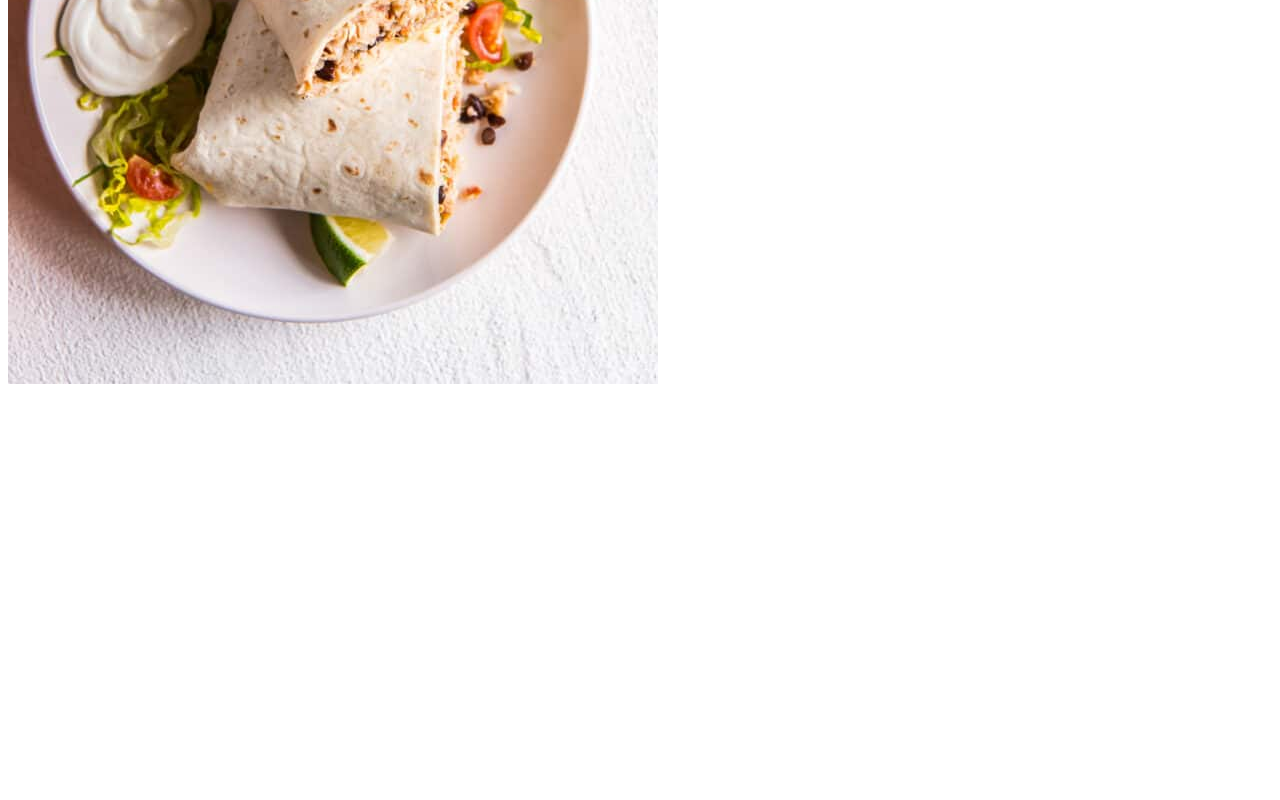
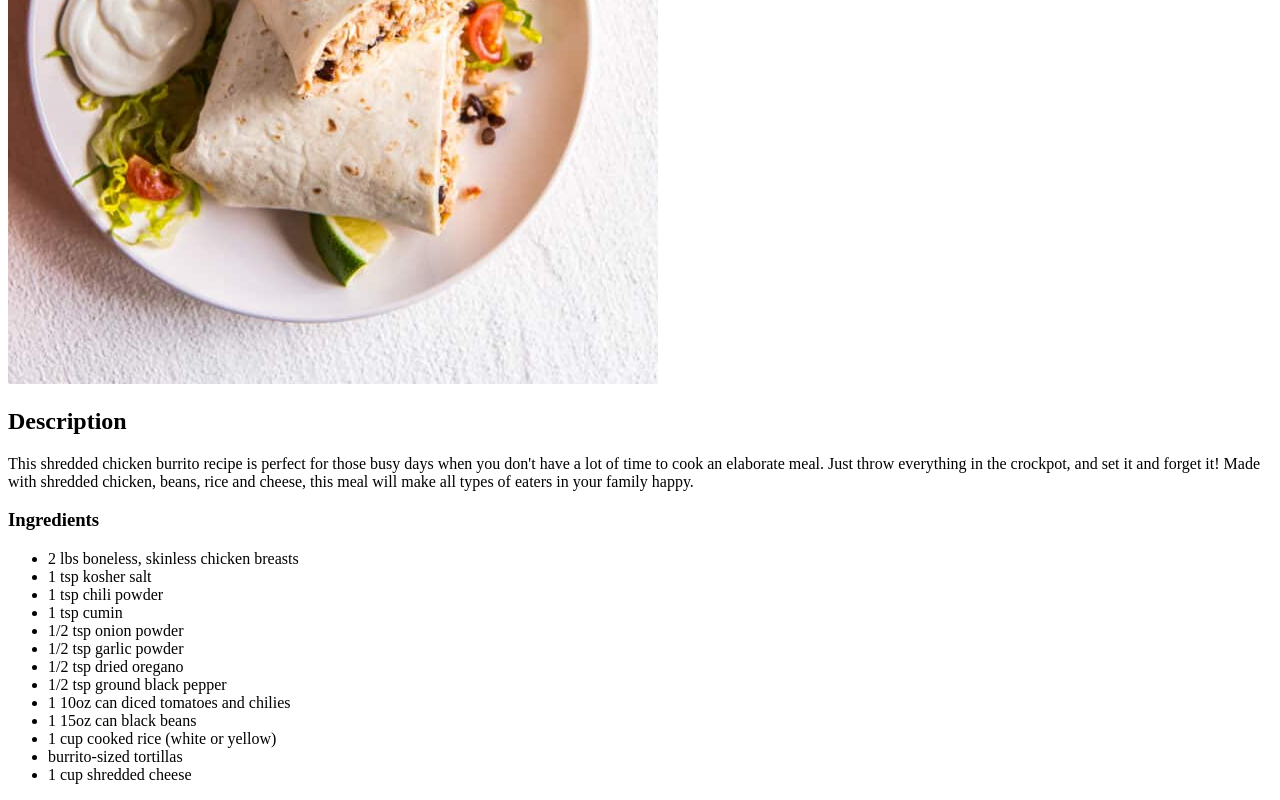
Before and after one commit to kylerogo/odin-recipes, a plain HTML site: page recipes/burrito.html in a window 1280 px wide. Shown: the part 670-1470 px from the top of the page. Before the commit the page ends 1066 px from the top, so only its background shows below. Drawn offline with Linux system fonts and the light colour scheme.

Commit message:
Added a description and an ingredients list to each of the recipe pages

```diff
--- a/recipes/burrito.html
+++ b/recipes/burrito.html
@@ -9,5 +9,27 @@
 <body>
     <h1>Shredded Chicken Burrito</h1>
     <img src="../photos/burrito.jpg">
+    <p></p>
+    <h2>Description</h2>
+    <p>This shredded chicken burrito recipe is perfect for those busy days when you don't have a lot of time to cook an elaborate meal. Just throw everything
+        in the crockpot, and set it and forget it! Made with shredded chicken, beans, rice and cheese, this meal will make all types of
+        eaters in your family happy.
+    </p>
+    <h3>Ingredients</h3>
+    <ul>
+        <li>2 lbs boneless, skinless chicken breasts</li>
+        <li>1 tsp kosher salt</li>
+        <li>1 tsp chili powder</li>
+        <li>1 tsp cumin</li>
+        <li>1/2 tsp onion powder</li>
+        <li>1/2 tsp garlic powder</li>
+        <li>1/2 tsp dried oregano</li>
+        <li>1/2 tsp ground black pepper</li>
+        <li>1 10oz can diced tomatoes and chilies</li>
+        <li>1 15oz can black beans</li>
+        <li>1 cup cooked rice (white or yellow)</li>
+        <li>burrito-sized tortillas</li>
+        <li>1 cup shredded cheese</li>
+    </ul>
 </body>
 </html>
```
Also changed, not shown: recipes/bec.html (+13 -0 lines), recipes/spaghetti.html (+19 -0 lines), 1 other file.
